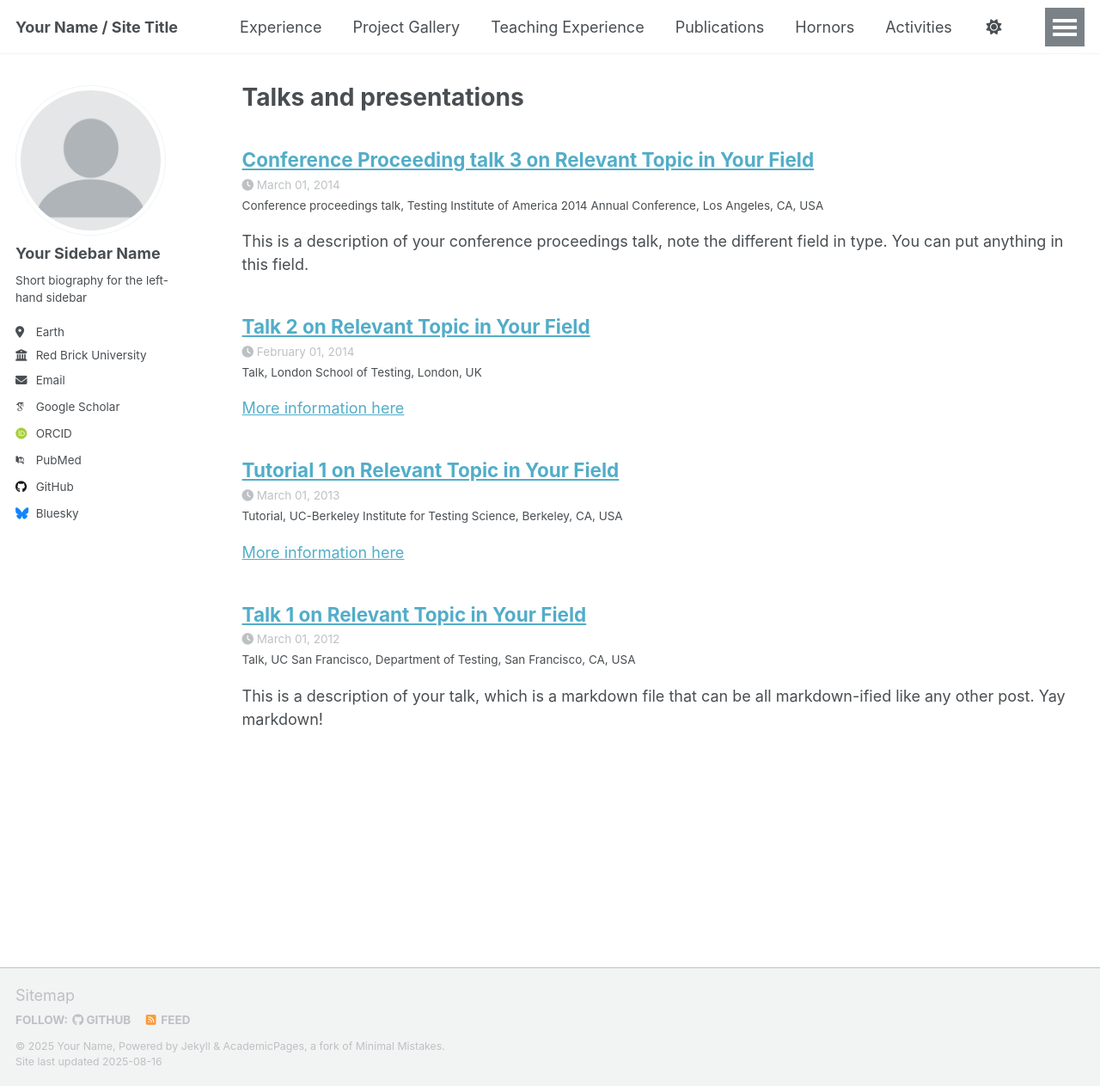
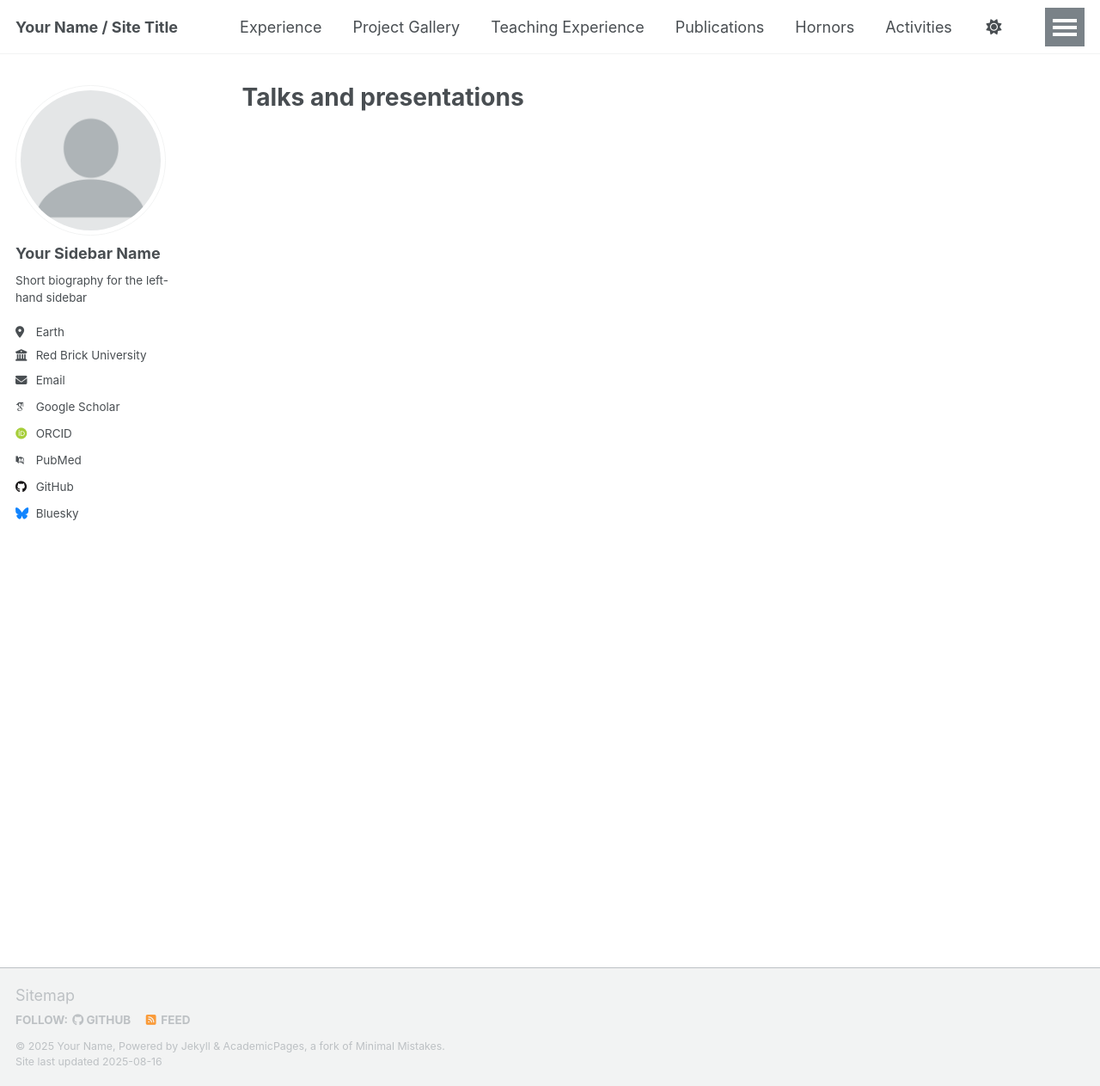
Before and after one commit to lichenyu-EE/Power, a Jekyll site: the page built from _pages/talks.html, in a window 1280 px wide and 1263 px high. Shown: the whole window at 86% size. Built offline with Jekyll 4.4.1, drawn with Linux system fonts in a browser that asks for light colours; some web fonts are replaced; a script that is not in the unit is left out; part of the change alters nothing that is shown.

```diff
--- a/_config.yml
+++ b/_config.yml
@@ -226,7 +226,7 @@ collections:
   portfolio:
     output: true
     permalink: /:collection/:path/
-  talks:
+  Project Gallery:
     output: true
     permalink: /:collection/:path/
 
```
